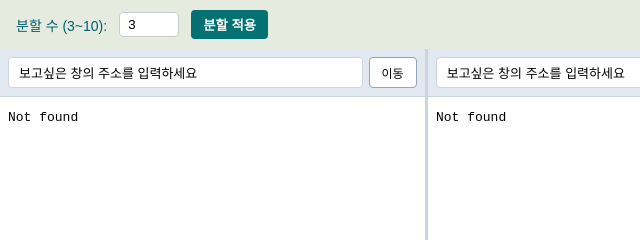
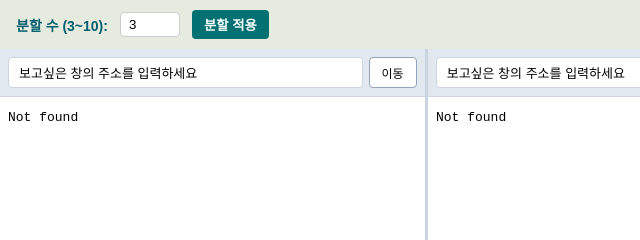
Before and after one commit to lll0rz/commuchang, a plain HTML site: page index.html in a window 1280 px wide. Shown: the top 240 px of the page, 0-640 px from the left. Drawn offline with Linux system fonts and the light colour scheme.

Commit message:
Update index.html

```diff
--- a/index.html
+++ b/index.html
@@ -101,7 +101,7 @@
 <body>
 
   <header>
-    <label for="pane-count" style="color: #005E6E;">분할 수 (3~10):</label>
+   <label for="pane-count" style="color: #005E6E; font-weight: bold;">분할 수 (3~10):</label>
     <input type="number" id="pane-count" min="3" max="10" value="3" />
     <button id="apply-btn">분할 적용</button>
   </header>
```
